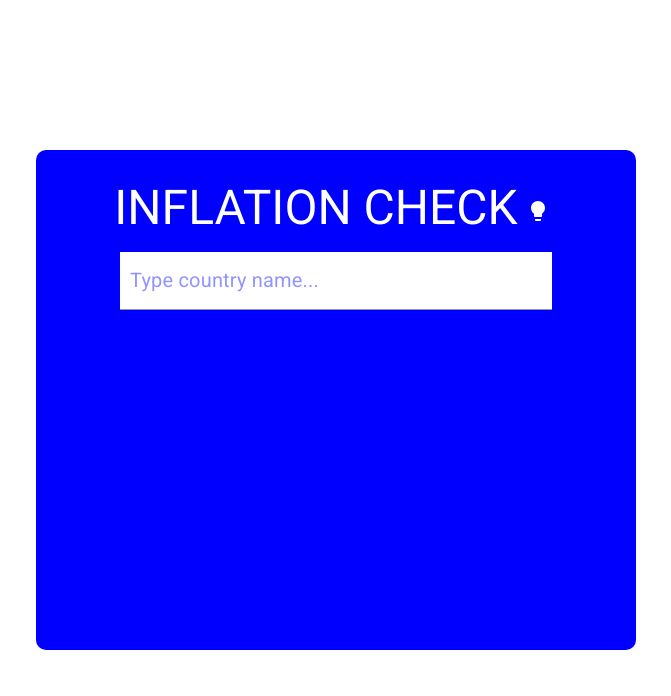
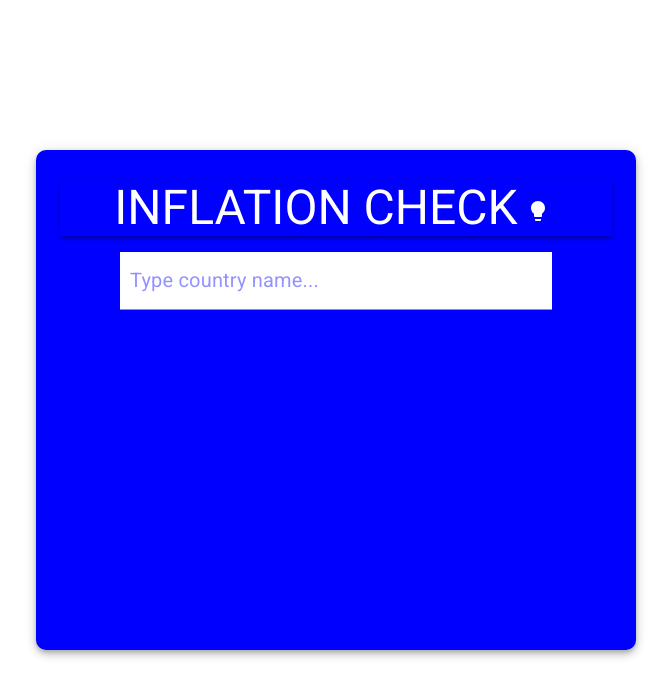
Before and after one commit to linh-nguyenkhanh/inflation-check-app, a React (Vite) app: page / in a window 1280 px wide. Shown: the top 696 px of the page, without its empty margins (260-931 px from the left). Built offline with nearby package versions, Linux system fonts and the light colour scheme.

Commit message:
style css

```diff
--- a/src/App.jsx
+++ b/src/App.jsx
@@ -94,12 +94,14 @@ const App = () => {
             color: "white",
             borderRadius: "10px",
             padding: "30px 10px",
+            boxShadow: 5,
           }}
         >
           <Typography
             variant="h3"
             color="white"
             textAlign="center"
+            boxShadow={3}
             mb={2}
             sx={{ Typography: { lg: "h3", sm: "h4", xs: "h6" } }}
           >
```
